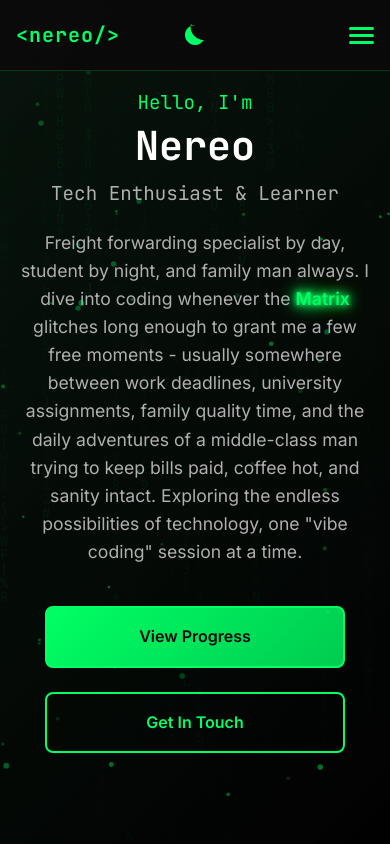
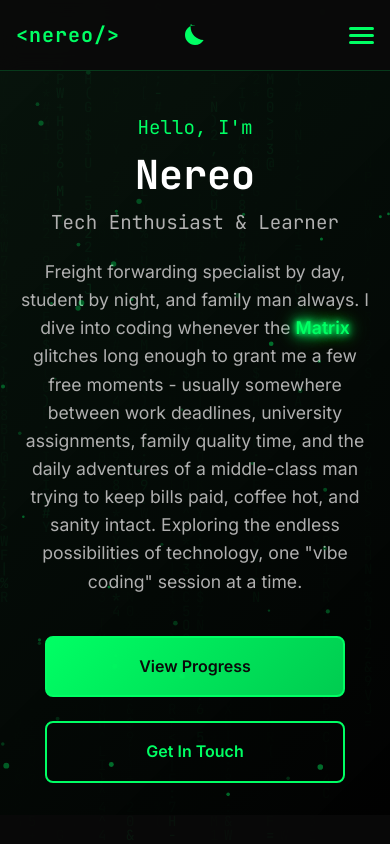
Before and after one commit to nereonski/nereo, a plain HTML site: page index.html in a window 390 px wide. Shown: the top 844 px of the page. Drawn offline with Linux system fonts and the light colour scheme.

Commit message:
Update mobile device visibility

```diff
--- a/style.css
+++ b/style.css
@@ -824,6 +824,28 @@ p {
     transform: translateY(-7px) rotate(-45deg);
   }
 
+  .hero {
+    padding-top: 100px;
+    padding-bottom: 2rem;
+    min-height: calc(100vh - 70px);
+    align-items: flex-start;
+  }
+
+  .hero-title {
+    margin-top: 1rem;
+    margin-bottom: 1.5rem;
+  }
+
+  .greeting {
+    margin-top: 0.5rem;
+    margin-bottom: 0.75rem;
+  }
+
+  .hero-title .name {
+    margin-bottom: 0.75rem;
+    display: block;
+  }
+
   .hero-buttons {
     flex-direction: column;
     align-items: center;
@@ -868,7 +890,7 @@ p {
   }
 
   .hero {
-    padding: 0 1rem;
+    padding: 100px 1rem 2rem 1rem;
   }
 
   .project-card {
```
